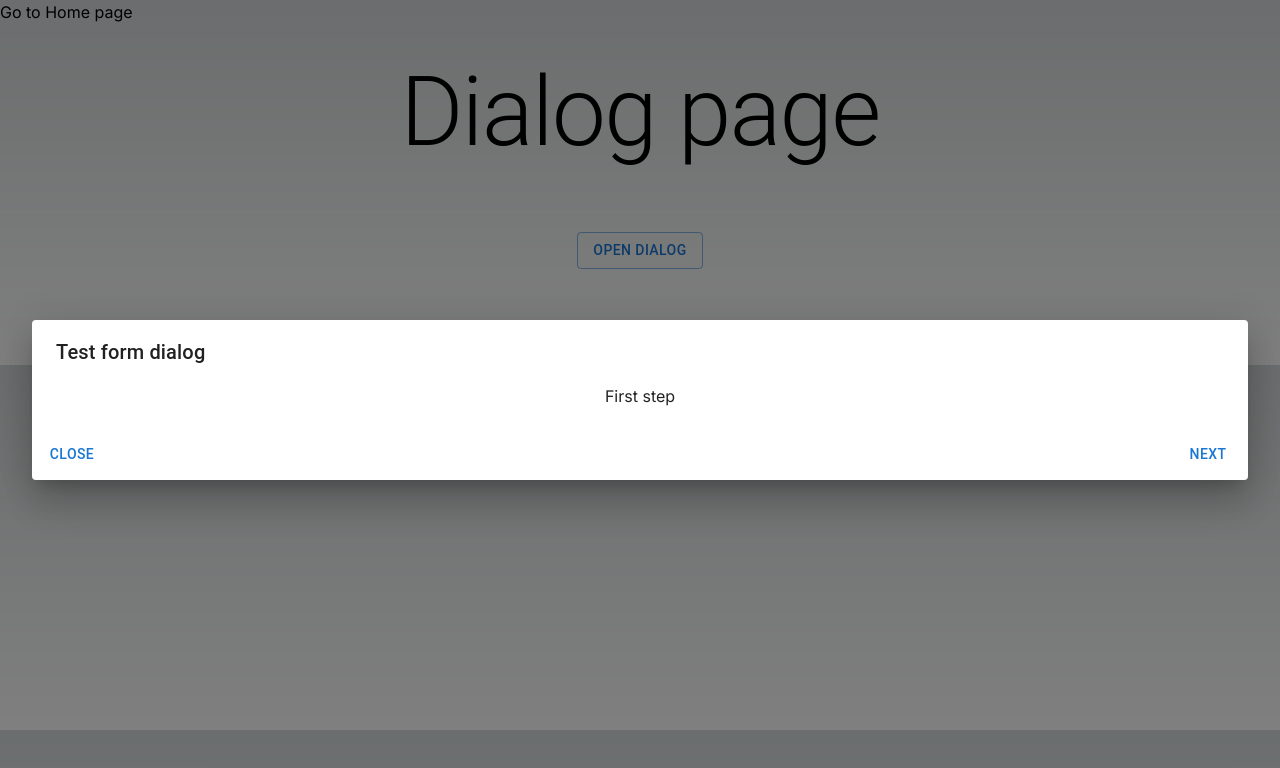
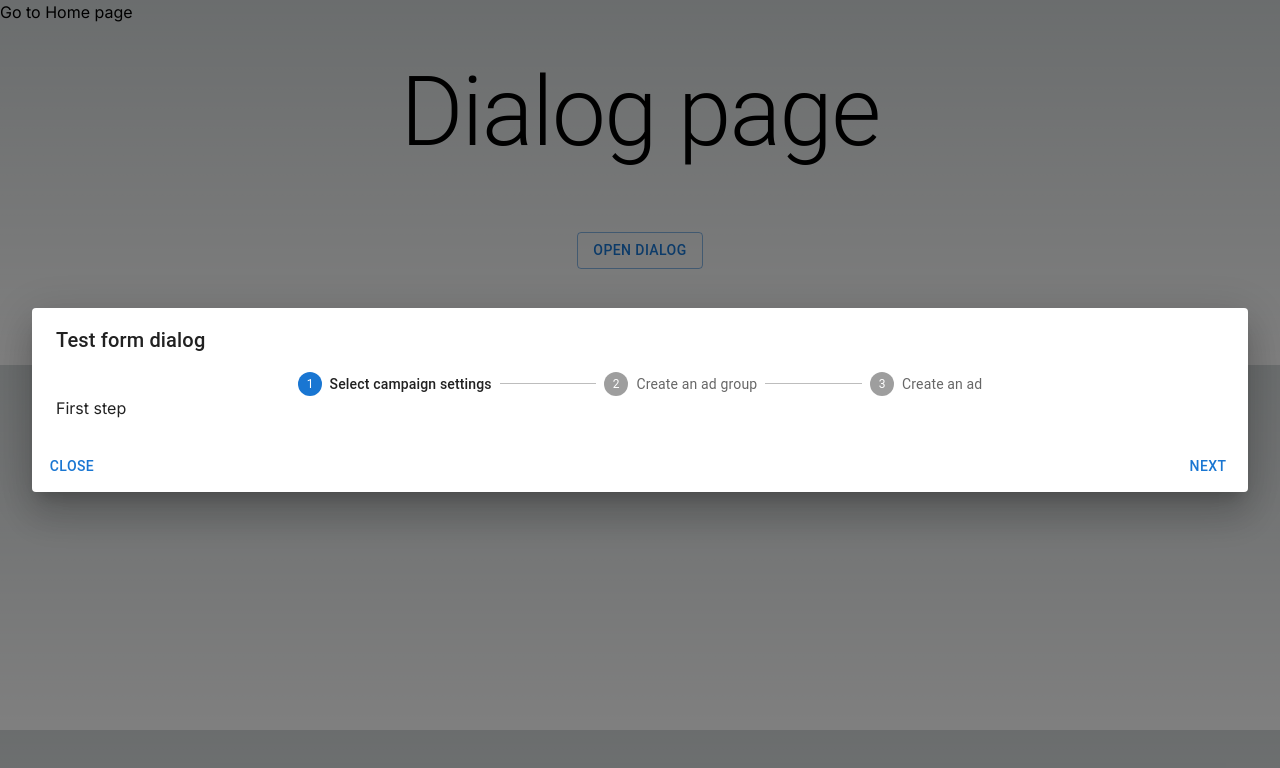
Before and after one commit to polinnab/test-cypress, a Next.js app: page /dialog-page in a window 1280 px wide. Both pictures are taken after a click on the button "OPEN DIALOG". Shown: the top 768 px of the page. Built offline with nearby package versions, Linux system fonts and the light colour scheme.

Commit message:
added Stepper

```diff
--- a/src/app/page-content/DialogPage/Dialog/index.tsx
+++ b/src/app/page-content/DialogPage/Dialog/index.tsx
@@ -6,27 +6,37 @@ import DialogMui from '@mui/material/Dialog';
 import DialogActions from '@mui/material/DialogActions';
 import DialogContent from '@mui/material/DialogContent';
 import DialogTitle from '@mui/material/DialogTitle';
+import Stepper from '@mui/material/Stepper';
+import Step from '@mui/material/Step';
+import StepLabel from '@mui/material/StepLabel';
 
 import { SecondStep } from './components/SecondStep';
 import { ThirdStep } from './components/ThirdStep';
 import { FirstStep } from './components/FirstStep';
 
+const steps = ['Select campaign settings', 'Create an ad group', 'Create an ad'];
+
 export const Dialog = ({ isOpen, close }: { isOpen: boolean; close: () => void }) => {
-	const [step, setStep] = useState(1);
-	console.log(step);
+	const [step, setStep] = useState(0);
 
 	const changeStep = (stepNumber: number) => setStep(stepNumber);
 
+	const closeDialog = () => {
+		changeStep(0);
+		close();
+	};
+
 	const submitDialog = () => {
 		//TODO get correct DTO from data: FieldValues
+		changeStep(0);
 		close();
 	};
 
 	const getNecessaryStep = (stepNumber: number) => {
 		switch (stepNumber) {
+			case 1:
+				return <SecondStep />;
 			case 2:
-				return <SecondStep />;
-			case 3:
 				return <ThirdStep />;
 			default:
 				return <FirstStep />;
@@ -35,46 +45,47 @@ export const Dialog = ({ isOpen, close }: { isOpen: boolean; close: () => void }
 
 	const getNecessaryButtons = (stepNumber: number) => {
 		switch (stepNumber) {
+			case 1:
+				return (
+					<>
+						<Button onClick={() => changeStep(stepNumber - 1)}>Back</Button>
+						<Button onClick={() => changeStep(stepNumber + 1)}>Next</Button>
+					</>
+				);
 			case 2:
 				return (
 					<>
-						<Button onClick={() => changeStep(1)}>Back</Button>
-						<Button onClick={() => changeStep(3)}>Next</Button>
-					</>
-				);
-			case 3:
-				return (
-					<>
-						<Button onClick={() => changeStep(2)}>Back</Button>
+						<Button onClick={() => changeStep(stepNumber - 1)}>Back</Button>
 						<Button onClick={submitDialog}>Submit</Button>
 					</>
 				);
 			default:
 				return (
 					<>
-						<Button onClick={close}>Close</Button>
-						<Button onClick={() => changeStep(2)}>Next</Button>
+						<Button onClick={closeDialog}>Close</Button>
+						<Button onClick={() => changeStep(stepNumber + 1)}>Next</Button>
 					</>
 				);
 		}
 	};
 
 	return (
-		<DialogMui fullWidth maxWidth='xl' open={isOpen} onClose={close}>
+		<DialogMui fullWidth maxWidth='xl' open={isOpen} onClose={closeDialog}>
 			<DialogTitle>Test form dialog</DialogTitle>
 			<DialogContent>
-				<Box
-					noValidate
-					component='form'
-					sx={{
-						display: 'flex',
-						flexDirection: 'column',
-						m: 'auto',
-						width: 'fit-content',
-					}}
-				>
-					{getNecessaryStep(step)}
+				<Box width='60%' sx={{ margin: '0 auto' }}>
+					<Stepper activeStep={step}>
+						{steps.map((label, index) => {
+							const stepProps: { completed?: boolean } = {};
+							return (
+								<Step key={index} {...stepProps}>
+									<StepLabel>{label}</StepLabel>
+								</Step>
+							);
+						})}
+					</Stepper>
 				</Box>
+				{getNecessaryStep(step)}
 			</DialogContent>
 			<DialogActions sx={{ justifyContent: 'space-between' }}>
 				{getNecessaryButtons(step)}
```
